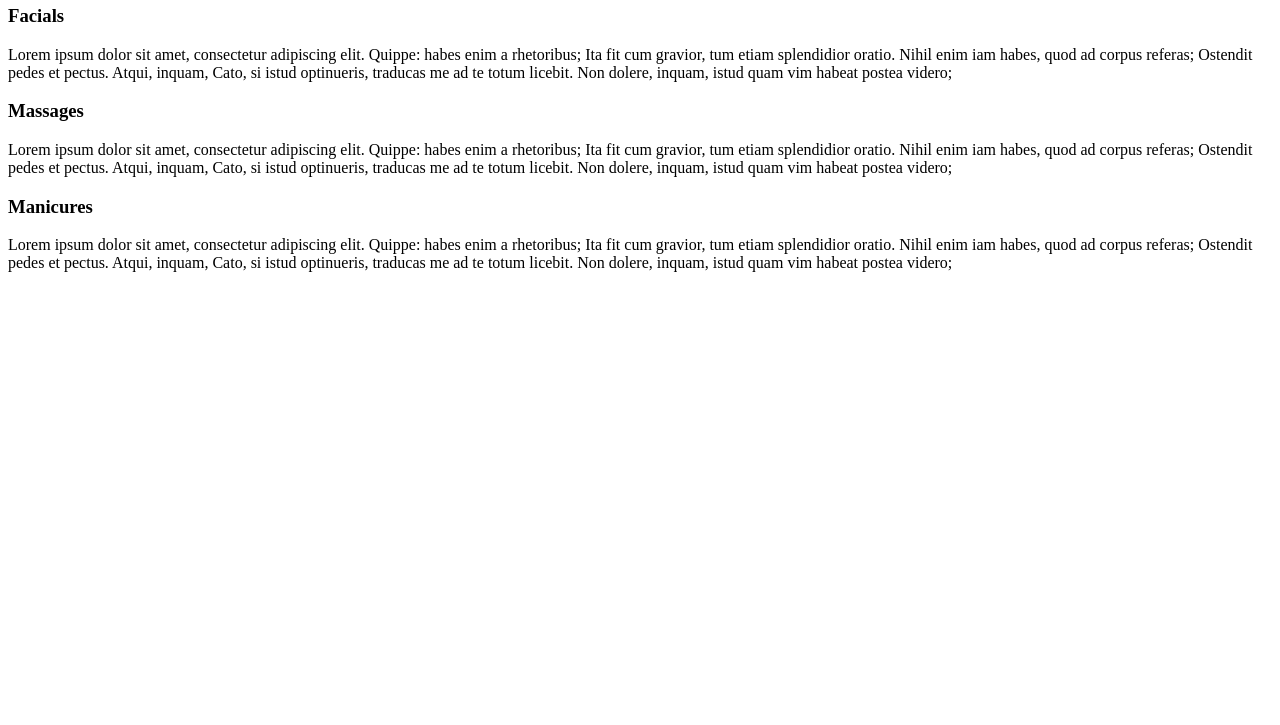
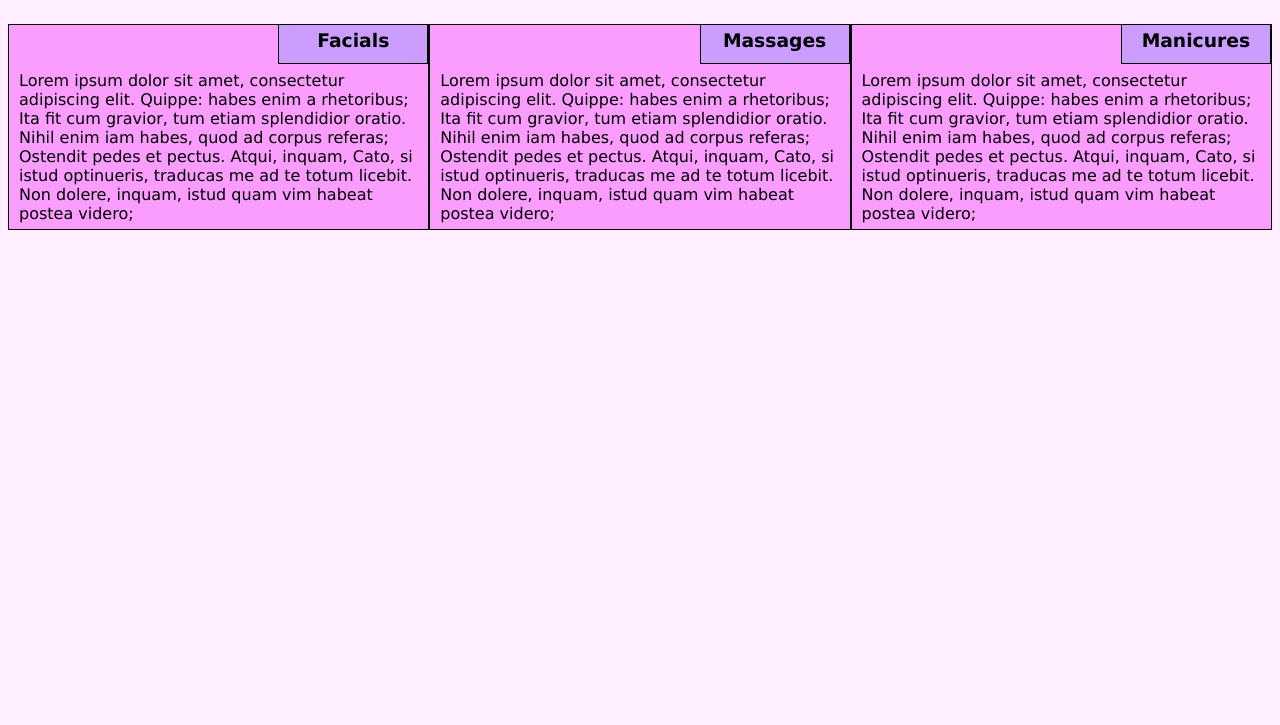
Before and after one commit to VogelA/Coursera, a plain HTML site: page module2/index.html in a window 1280 px wide. Shown: the part 75-800 px from the top of the page. Drawn offline with Linux system fonts and the light colour scheme.

Commit message:
final copy

```diff
--- a/module2/index.html
+++ b/module2/index.html
@@ -1,15 +1,15 @@
 <!DOCTYPE html>
 <html>
 <head>
+<meta charset="utf-8">
 	<title>Relax Salon and Spa</title>
+	<link rel="stylesheet" type="text/css" href="mod2style.css">
 </head>
 <body>
 <h1>Relax Salon and Spa</h1>
-<h3>Facials</h3>
-  <p>Lorem ipsum dolor sit amet, consectetur adipiscing elit. Quippe: habes enim a rhetoribus; Ita fit cum gravior, tum etiam splendidior oratio. Nihil enim iam habes, quod ad corpus referas; Ostendit pedes et pectus. Atqui, inquam, Cato, si istud optinueris, traducas me ad te totum licebit. Non dolere, inquam, istud quam vim habeat postea videro; </p>
-<h3>Massages</h3>
-  <p>Lorem ipsum dolor sit amet, consectetur adipiscing elit. Quippe: habes enim a rhetoribus; Ita fit cum gravior, tum etiam splendidior oratio. Nihil enim iam habes, quod ad corpus referas; Ostendit pedes et pectus. Atqui, inquam, Cato, si istud optinueris, traducas me ad te totum licebit. Non dolere, inquam, istud quam vim habeat postea videro; </p>
-<h3>Manicures</h3>
-  <p>Lorem ipsum dolor sit amet, consectetur adipiscing elit. Quippe: habes enim a rhetoribus; Ita fit cum gravior, tum etiam splendidior oratio. Nihil enim iam habes, quod ad corpus referas; Ostendit pedes et pectus. Atqui, inquam, Cato, si istud optinueris, traducas me ad te totum licebit. Non dolere, inquam, istud quam vim habeat postea videro; </p>
+<div class="row">
+  <div class="col-4" id="box"><h3>Facials</h3><p>Lorem ipsum dolor sit amet, consectetur adipiscing elit. Quippe: habes enim a rhetoribus; Ita fit cum gravior, tum etiam splendidior oratio. Nihil enim iam habes, quod ad corpus referas; Ostendit pedes et pectus. Atqui, inquam, Cato, si istud optinueris, traducas me ad te totum licebit. Non dolere, inquam, istud quam vim habeat postea videro; </p></div>
+  <div class="col-4" id="box"><h3>Massages</h3><p>Lorem ipsum dolor sit amet, consectetur adipiscing elit. Quippe: habes enim a rhetoribus; Ita fit cum gravior, tum etiam splendidior oratio. Nihil enim iam habes, quod ad corpus referas; Ostendit pedes et pectus. Atqui, inquam, Cato, si istud optinueris, traducas me ad te totum licebit. Non dolere, inquam, istud quam vim habeat postea videro; </p></div>
+  <div class="col-4" id="box"><h3>Manicures</h3><p>Lorem ipsum dolor sit amet, consectetur adipiscing elit. Quippe: habes enim a rhetoribus; Ita fit cum gravior, tum etiam splendidior oratio. Nihil enim iam habes, quod ad corpus referas; Ostendit pedes et pectus. Atqui, inquam, Cato, si istud optinueris, traducas me ad te totum licebit. Non dolere, inquam, istud quam vim habeat postea videro; </p></div>
 </body>
 </html>
--- a/module2/mod2style.css
+++ b/module2/mod2style.css
@@ -1,4 +1,84 @@
+*{
+	box-sizing: border-box;
+}
 body {
-	background-color: green;
+	background-color: #FFEEFF;
 	font-size: 100%
+	margin:0;
+	padding:0;
+	font-family: Verdana;
 }
+h1{
+	text-align: center;
+	margin-bottom: 40px;
+}
+h3{
+	text-align: center;
+	padding:5px;
+	background-color: #CA9DFF;
+	border:1px solid black;
+	width: 150px;
+	height: 40px;
+	position: absolute;
+	top:-20px;
+	right:0px;
+}
+p{
+	margin-right: auto;
+	margin-left: auto;
+	position: relative;
+	top:20px;
+	bottom: 20px;
+	overflow: auto;
+}
+#box{
+	border: 1px solid black;
+	background-color: #FB9DFF;
+	padding:10px;
+	position: relative;
+}
+.row{
+	width: 100%;
+}
+@media (min-width: 992px) {
+	.col-1, .col-2, .col-3, .col-4, .col-5, .col-6, .col-7, .col-8, .col-9, .col-10, .col-11, .col-12 {
+		float: left;
+		border: 1px;
+	}
+.col-1{
+	width: 8.33%;
+}
+.col-2{
+	width: 16.66%;
+}
+.col-3{
+	width: 25%;
+}
+.col-4{
+	width: 33.33%;
+}
+.col-5{
+	width: 41.66%;
+}
+.col-6{
+	width: 50%;
+}
+.col-7{
+	width: 58.33%;
+}
+.col-8{
+	width: 66.66%;
+}
+.col-9{
+	width: 74.99%;
+}
+.col-10{
+	width: 83.33%;
+}
+.col-11{
+	width: 91.66%
+}
+.col-12{
+	width: 100%;
+}
+}
```
